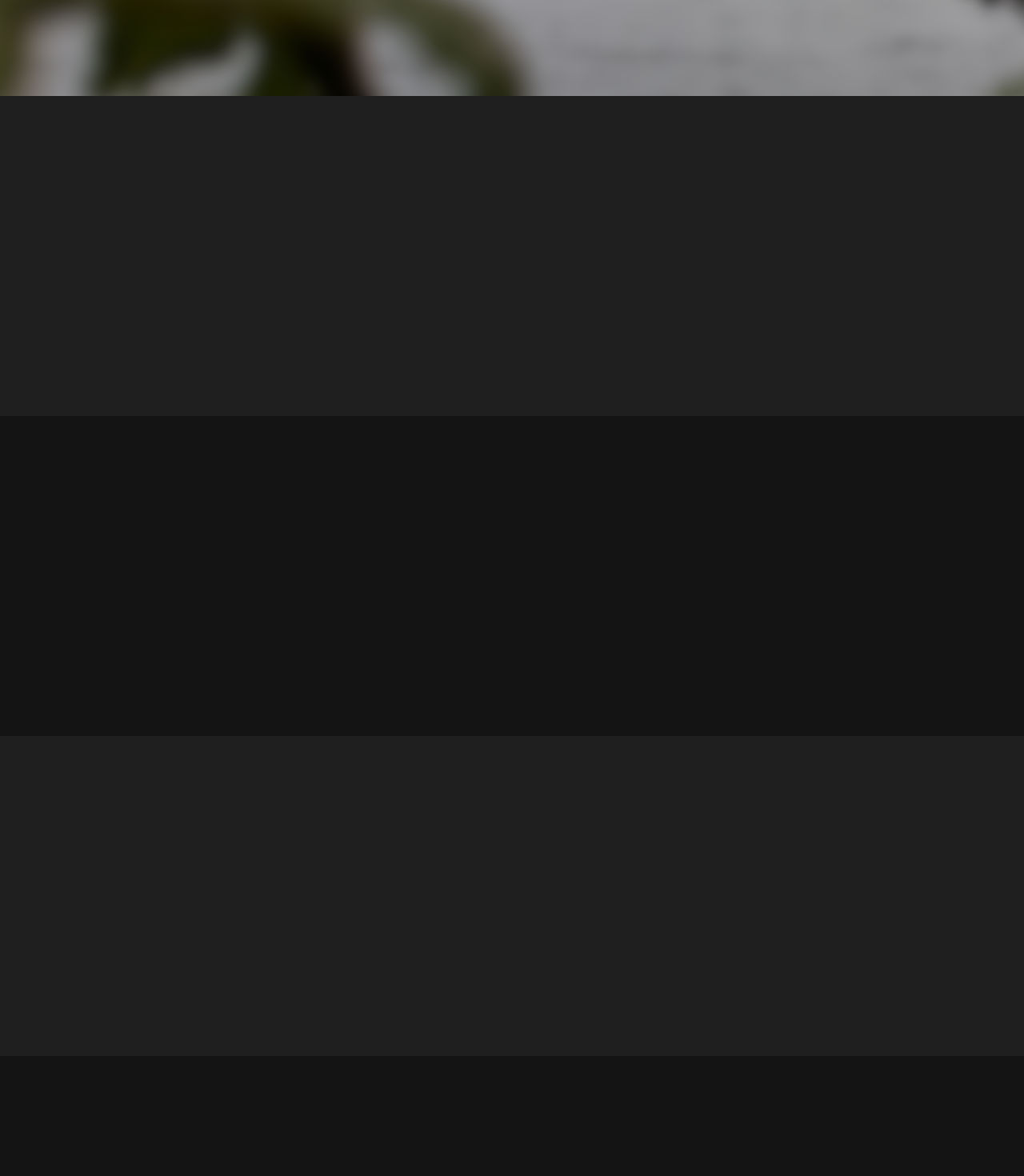
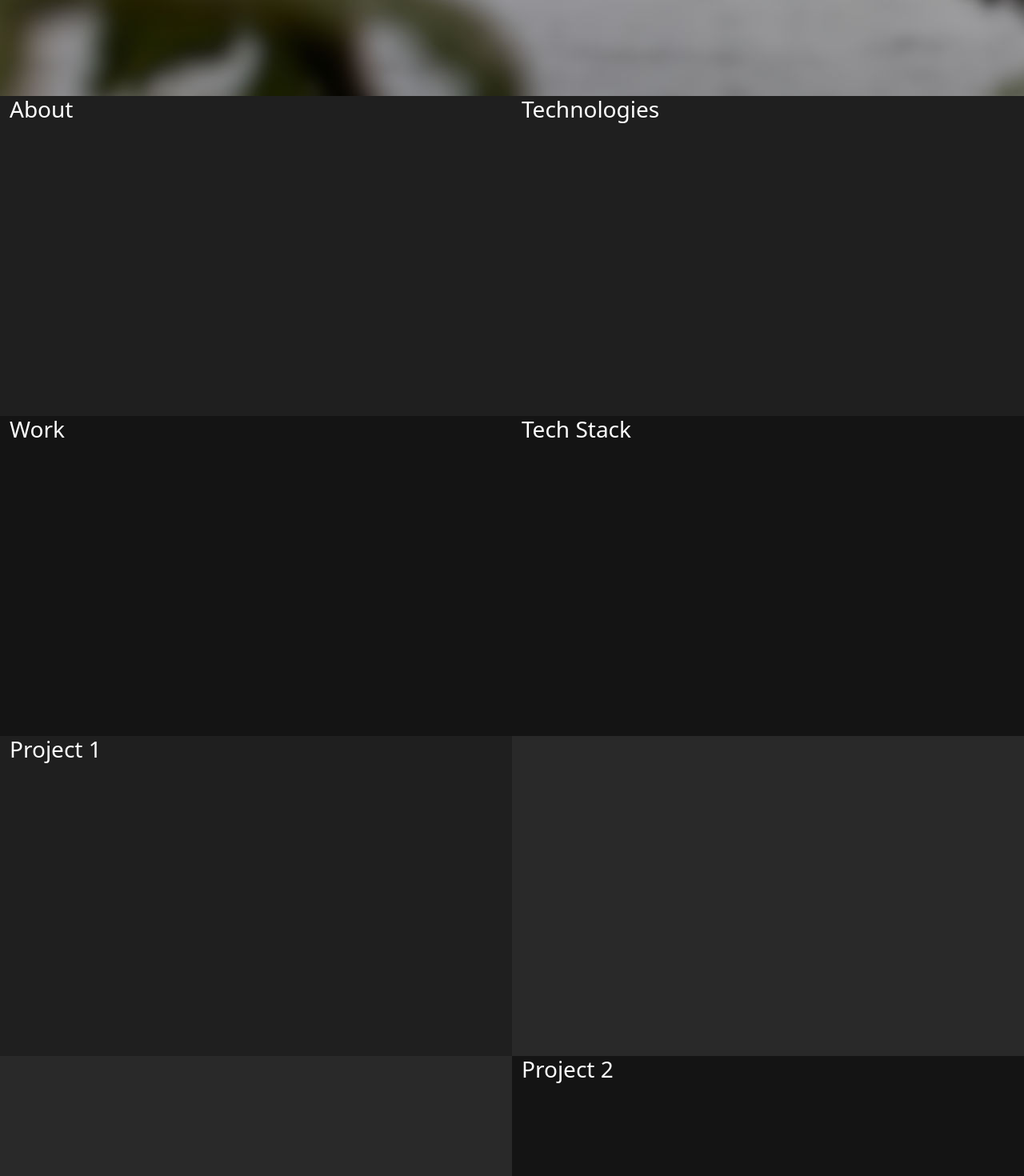
Before and after one commit to mezitta/professional-portfolio, a React (Create React App) app: page / in a window 1280 px wide. Shown: the part 680-2150 px from the top of the page at 80% size. Built offline with nearby package versions, Linux system fonts and the light colour scheme.

Commit message:
Responsive layout

```diff
--- a/src/App.css
+++ b/src/App.css
@@ -8,15 +8,31 @@
 
 }
 
-.page-section {
+.section-anchor {
+  display: block;
+  position: relative;
+  top: -3.5rem;
+  visibility: hidden;
+}
+
+.section-body,
+.proj-picture {
   min-height: 50vh;
 }
 
+.page-section {
+  color: white;
+  text-align: left;
+}
+
 .section-1 {
-
   background-color: var(--grey);
 }
 
 .section-2 {
   background-color: var(--med-grey);
 }
+
+.proj-picture {
+  background-color: var(--light-grey);
+}
--- a/src/App.js
+++ b/src/App.js
@@ -11,50 +11,79 @@ const App = () => {
       <Navbar />
       <Home />
 
-      <div className="container-fluid page-section section-1" id="about">
-        <div className="row section-title"></div>
-        <div className="row section-body">
-          <div className="col">
-            <div className="sub-section-title"></div>
+      {/* eslint-disable-next-line */}
+      <a class="section-anchor" id="about" />
+      <div className="container-fluid page-section section-1" >
+        <div className="row">
+          <div className="col-md section-body">
+            <div className="sub-section-title">
+              <h3>About</h3>
+            </div>
           </div>
-          <div className="col">
-            <div className="sub-section-title"></div>
+          <div className="col-md section-body">
+            <div className="sub-section-title">
+              <h3>Technologies</h3>
+            </div>
           </div>
         </div>
       </div>
 
-      <div className="container-fluid page-section section-2" id="work">
-        <div className="row section-title"></div>
-        <div className="row section-body">
-          <div className="col">
-            <div className="sub-section-title"></div>
+      {/* eslint-disable-next-line */}
+      <a class="section-anchor" id="work" />
+      <div className="container-fluid page-section section-2">
+        <div className="row">
+          <div className="col-md section-body">
+            <div className="sub-section-title">
+              <h3>Work</h3>
+            </div>
           </div>
-          <div className="col">
-
+          <div className="col-md section-body">
+            <h3>Tech Stack</h3>
           </div>
         </div>
       </div>
 
-      <div className="container-fluid page-section section-1" id="projects">
-        <div className="row section-title"></div>
-        <div className="row section-body">
-          <div className="col">
-            <div className="sub-section-title"></div>
+      {/* eslint-disable-next-line */}
+      <a class="section-anchor" id="projects" />
+      <div className="container-fluid page-section section-1">
+        <div className="row">
+          <div className="col-md order-md-first order-last section-body">
+            <div className="sub-section-title">
+              <h3>Project 1</h3>
+            </div>
           </div>
-          <div className="col">
+          <div className="col-md order-first order-md-last proj-picture"></div>
+        </div>
+      </div>
 
+      <div className="container-fluid page-section section-2">
+        <div className="row">
+          <div className=" col-md order-first order-md-last proj-picture"></div>
+          <div className="col-md order-md-last order-first section-body">
+            <div className="sub-section-title">
+              <h3>Project 2</h3>
+            </div>
           </div>
         </div>
       </div>
 
+      <div className="container-fluid page-section section-1">
+        <div className="row">
+          <div className="col-md order-md-first order-last section-body">
+            <div className="sub-section-title">
+              <h3>Project 3</h3>
+            </div>
+          </div>
+          <div className="col-md order-first order-md-last proj-picture"></div>
+        </div>
+      </div>
+
+      {/* eslint-disable-next-line */}
+      <a class="section-anchor" id="contact" />
       <div className="container-fluid page-section section-2" id="contact">
-        <div className="row section-title"></div>
         <div className="row section-body">
           <div className="col">
             <div className="sub-section-title"></div>
-          </div>
-          <div className="col">
-
           </div>
         </div>
       </div>
```
